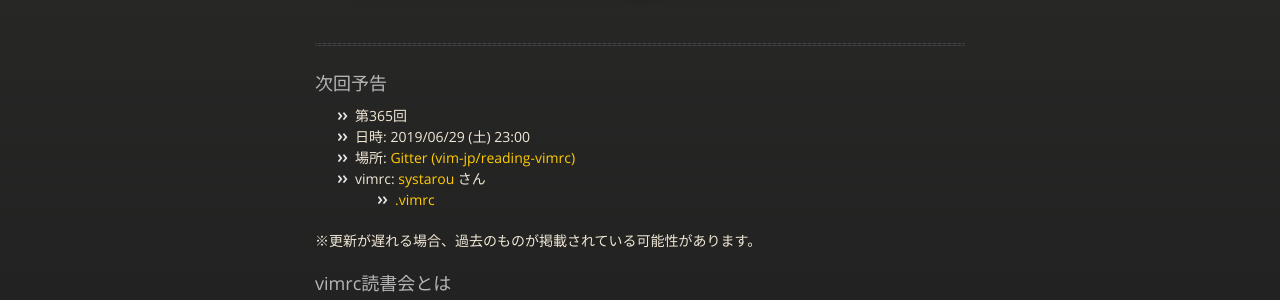
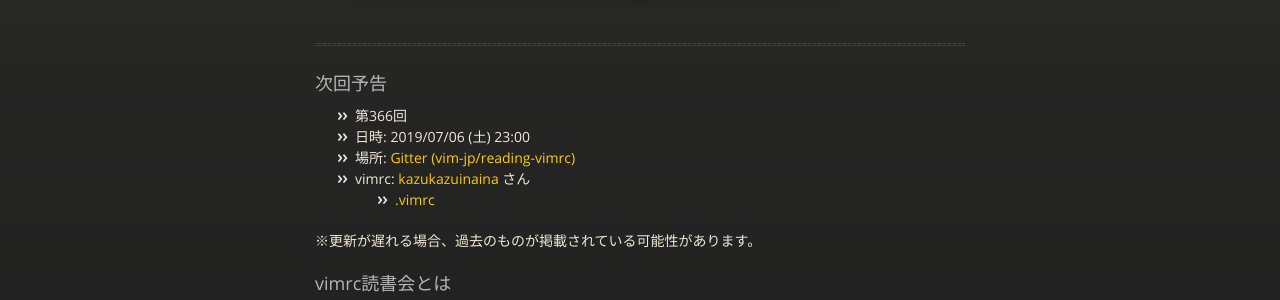
Before and after one commit to vim-jp/reading-vimrc, a Jekyll site: the page built from index.md, in a window 1280 px wide and 900 px high. Shown: the part 211-511 px from the top of the window. Built offline with Jekyll 4.4.1, drawn with Linux system fonts in a browser that asks for light colours; nearby versions of some CDN libraries.

Commit message:
Update the next information: #366 kazukazuinaina

```diff
--- a/_data/next.yml
+++ b/_data/next.yml
@@ -1,10 +1,10 @@
-- id: 365
-  date: '2019-06-29 23:00'
+- id: 366
+  date: '2019-07-06 23:00'
   author:
-    name: systarou
-    url: 'https://github.com/systarou'
+    name: kazukazuinaina
+    url: 'https://github.com/kazukazuinaina'
   vimrcs:
-    - url: 'https://github.com/systarou/dotfiles/blob/master/.vimrc'
+    - url: 'https://github.com/kazukazuinaina/dotfiles/blob/master/.vimrc'
       name: .vimrc
       hash: null
   part: null
```
